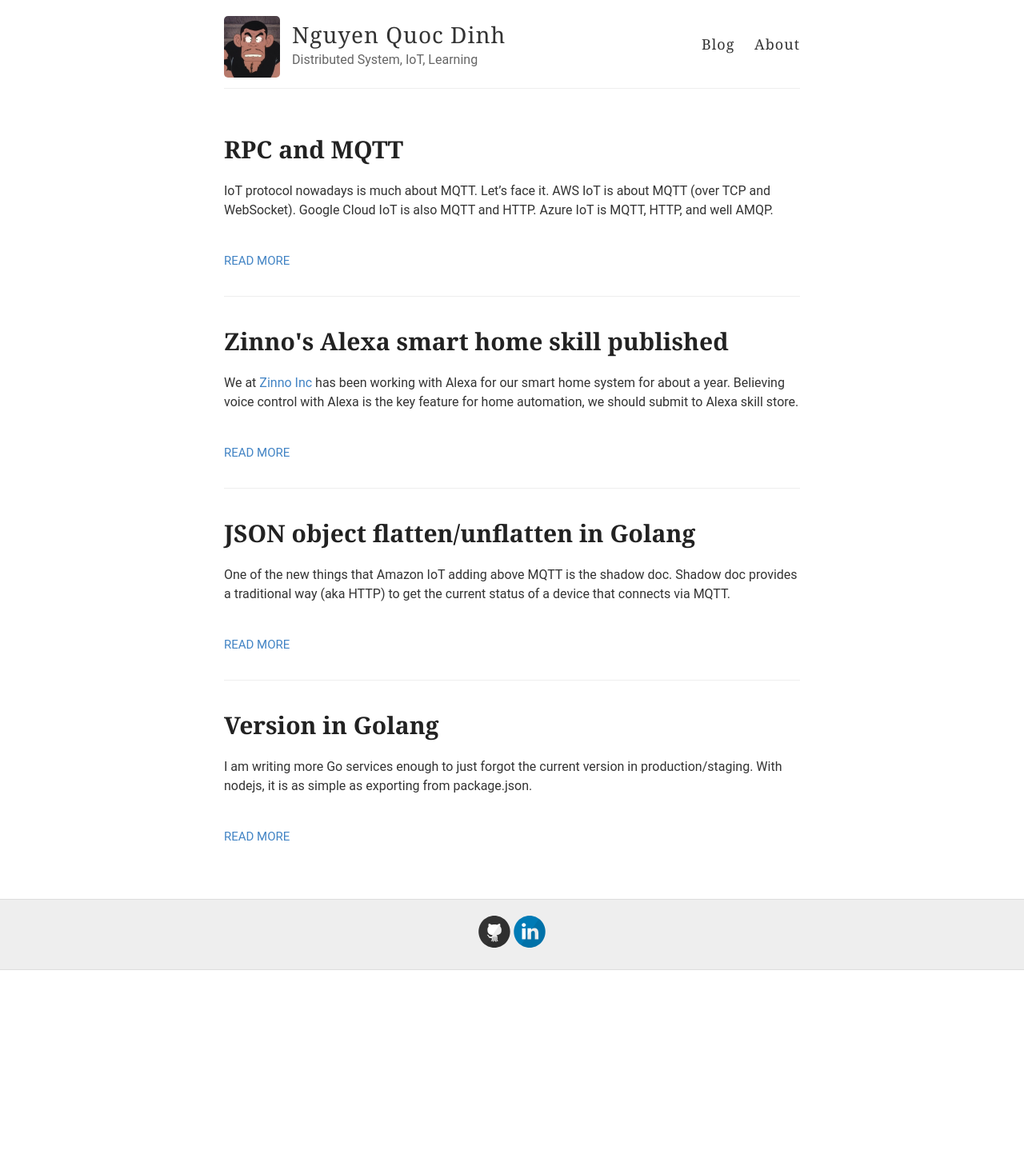
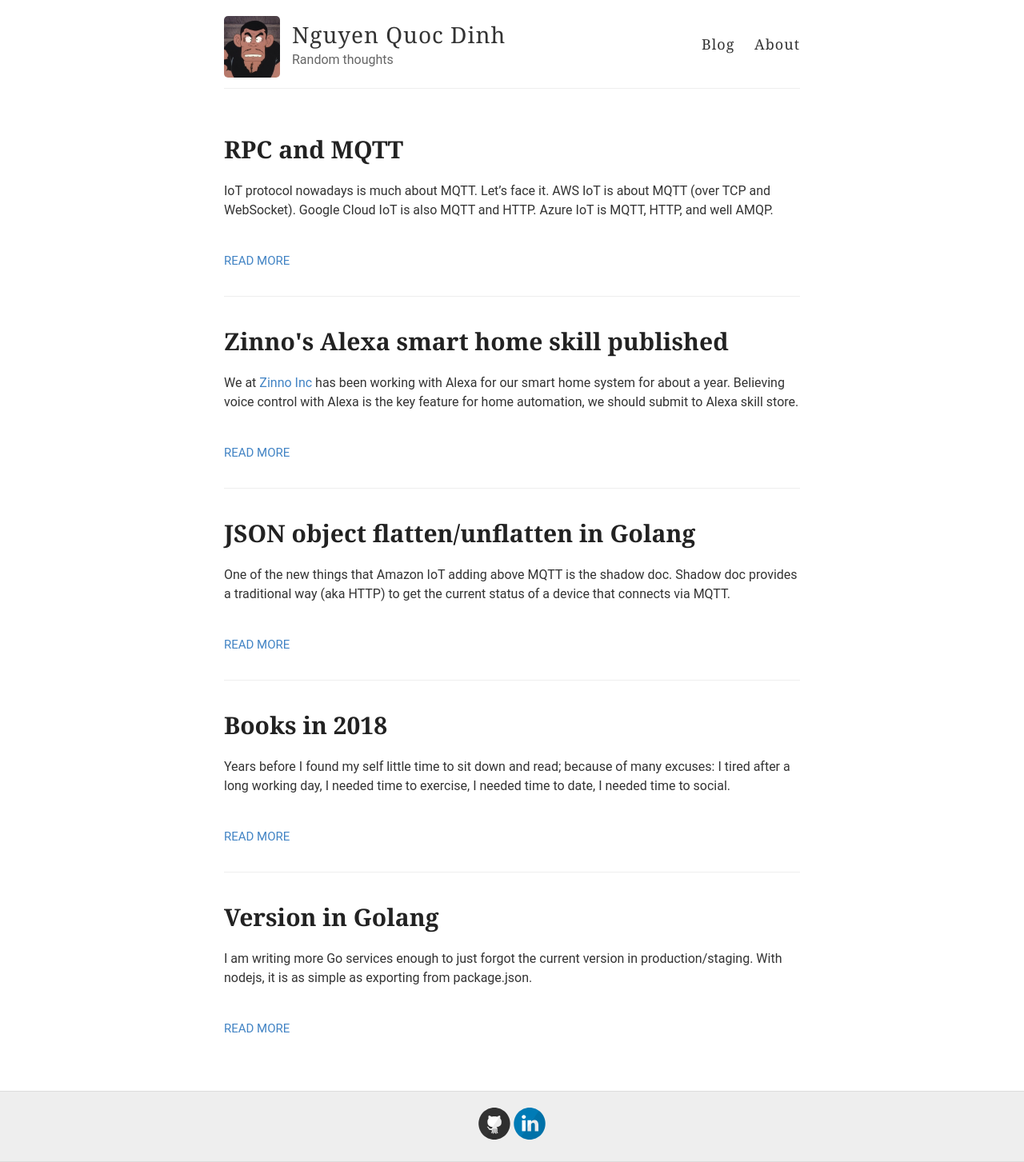
Before and after one commit to nqd/nqd.github.io, a Jekyll site: the page built from index.html, in a window 1280 px wide. Shown: the whole page at 80% size. Built offline with Jekyll 4.4.1, drawn with Linux system fonts in a browser that asks for light colours; before the commit the page ends 1213 px from its top, so only the background shows below that; part of the change alters nothing that is shown.

Commit message:
old post: books in 2018

```diff
--- a/_config.yml
+++ b/_config.yml
@@ -6,7 +6,7 @@
 name: Nguyen Quoc Dinh
 
 # Short bio or description (displayed in the header)
-description: Distributed System, IoT, Learning
+description: Random thoughts
 
 # URL of your avatar or profile pic (you could use your GitHub profile pic)
 avatar: https://github.com/nqd/nqd.github.io/raw/master/images/thumbnail.jpg
@@ -17,19 +17,9 @@ avatar: https://github.com/nqd/nqd.github.io/raw/master/images/thumbnail.jpg
 
 # Includes an icon in the footer for each username you enter
 footer-links:
-  dribbble:
   email:
-  facebook:
-  flickr:
   github: nqd
-  instagram:
   linkedin: nqdinh
-  pinterest:
-  rss: # just type anything here for a working RSS icon
-  twitter:
-  stackoverflow: # your stackoverflow profile, e.g. "users/50476/bart-kiers"
-  youtube: # channel/<your_long_string> or user/<user-name>
-  googleplus: # anything in your profile username that comes after plus.google.com/
 
 
 # Enter your Disqus shortname (not your username) to enable commenting on posts
@@ -53,7 +43,7 @@ baseurl:
 # !! You don't need to change any of the configuration flags below !!
 #
 
-permalink: /:title/
+permalink: /:year/:month/:day/:title/
 
 # The release of Jekyll Now that you're using
 version: v1.2.0
@@ -75,7 +65,6 @@ sass:
 # Use the following plug-ins
 plugins:
   - jekyll-sitemap # Create a sitemap using the official Jekyll sitemap gem
-  - jekyll-feed # Create an Atom feed using the official Jekyll feed gem
   - jekyll-seo-tag
 
 # Exclude these files from your production _site
--- /dev/null
+++ b/_posts/2019-1-10-books-in-2018.md
@@ -0,0 +1,23 @@
+---
+layout: post
+title: Books in 2018
+published: true
+---
+
+Years before I found my self little time to sit down and read; because of many excuses: I tired after a long working day, I needed time to exercise, I needed time to date, I needed time to social.
+
+Things changed after I decided to commute by bus. Yes, in Saigon you gonna see bike everywhere, millions of bike running across the tiny busy street.
+
+I tired of riding a bike on the dusty noisy street that takes 45 minutes for only 12 km from home to my company. Then I take a bus. During the commutes, I find myself has plenty of time to look around and do nothing, which is great sometimes. Then I got a nice noise canceling headphone Sony MDR-XB950N1 for my birthday. A perfect gift to use during commutes with audiobooks.
+
+English is my second language, the audiobook should not be so hard to listen to, or I will fall asleep on the bus. Luckily most of the self-help finance and business use day to day vocabulary. I did try some book on history or psychology but fail.
+
+![English books in 2018](/images/2018-audio-book.png){:width="400px" :class="img-responsive"}
+
+(Book with bigger size is the one I like more)
+
+Feeling excited, I find myself reading more on the physical book, mostly in Vietnamese.
+
+![Book in Vietnamese in 2018](/images/2018-vn-book.png){:width="400px" :class="img-responsive"}
+
+The more I read and listen, the more I want to write, that is the main driven to maintain this blog.
```
Also changed, not shown: images/2018-audio-book.png (added), images/2018-vn-book.png (added).
